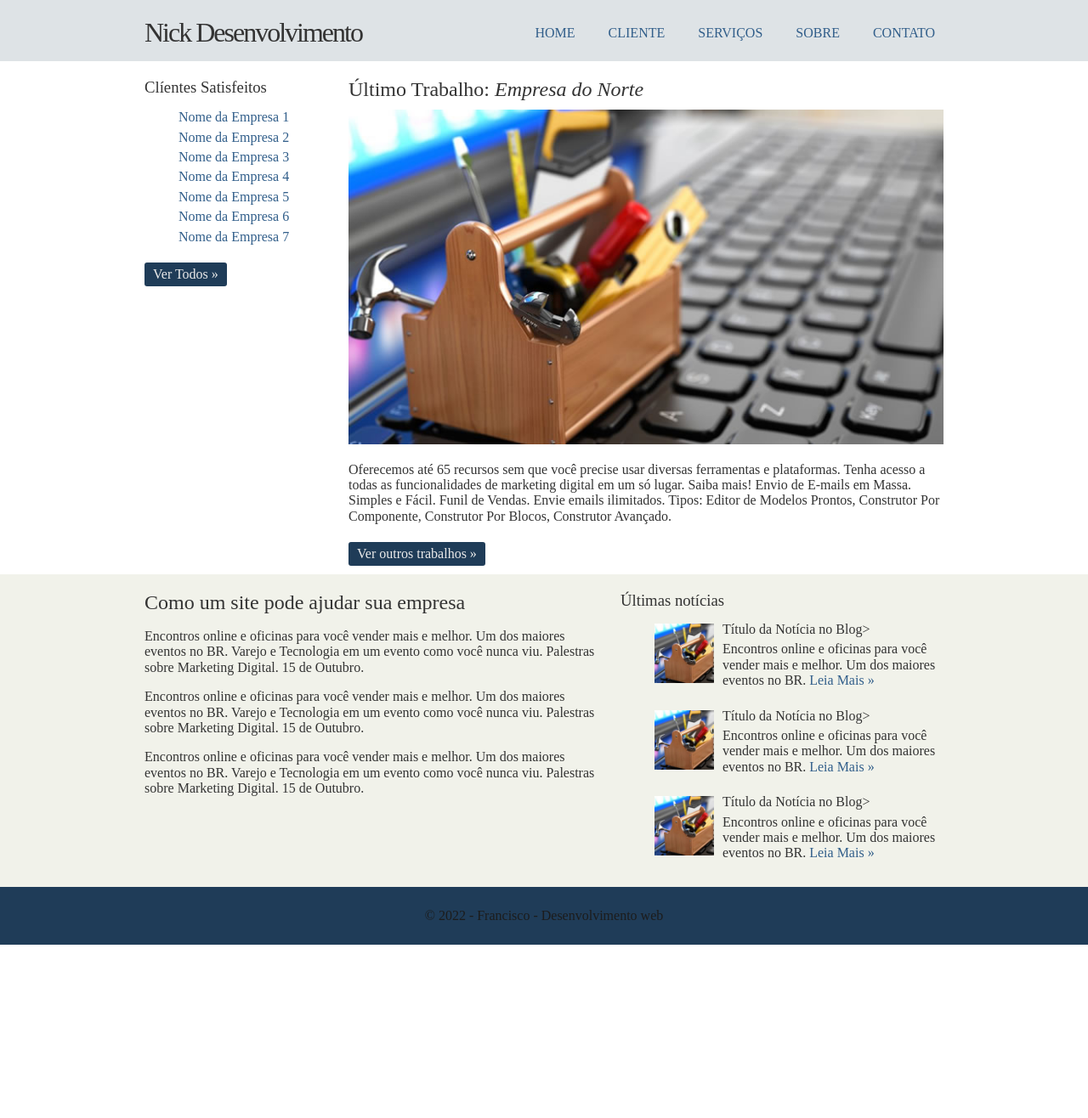
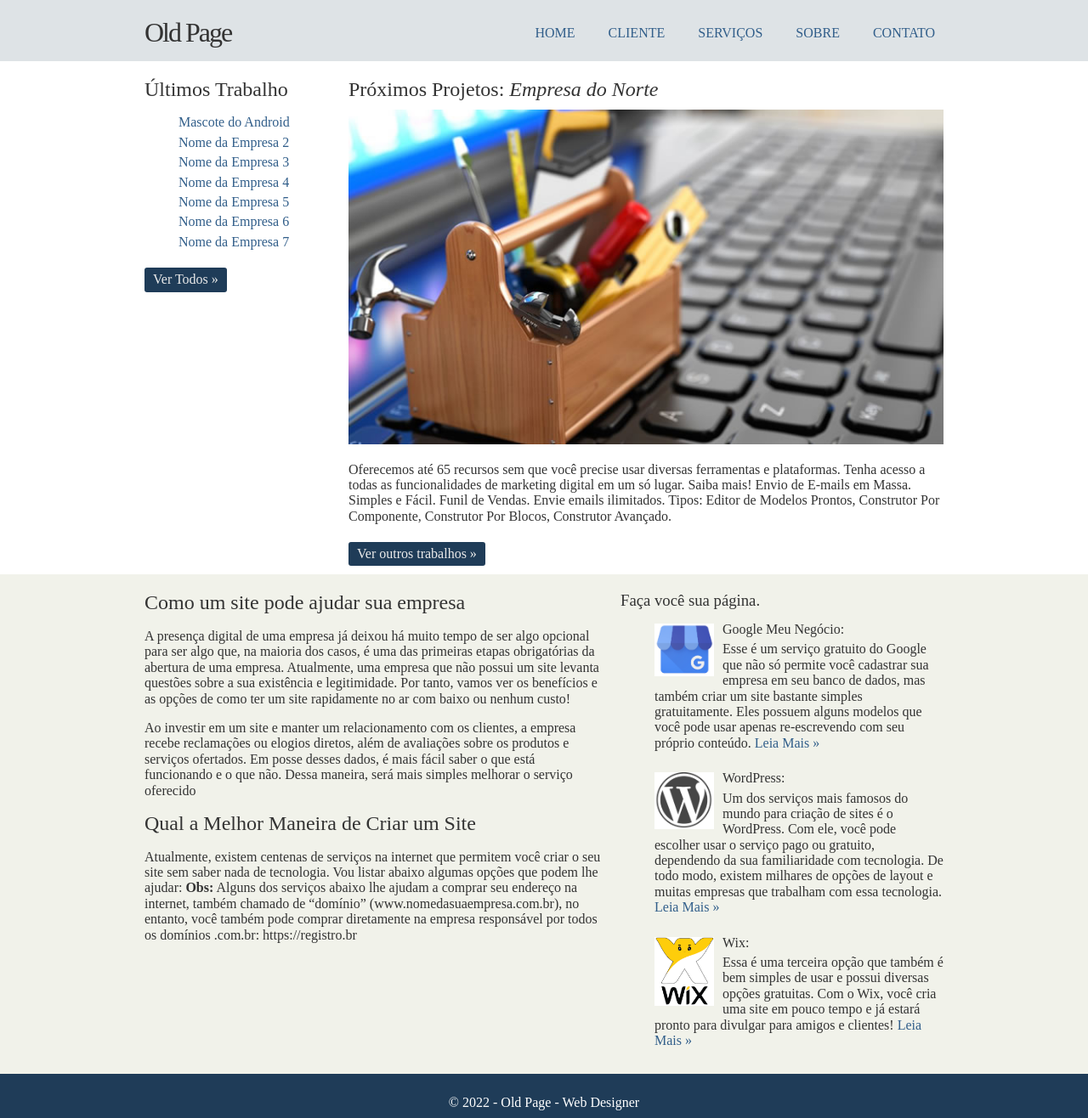
Before and after one commit to jrjrjuquia/oldpages, a plain HTML site: page index.html in a window 1280 px wide. Shown: the whole page at 85% size. Before the commit the page ends 1112 px from the top, so only its background shows below. Drawn offline with Linux system fonts and the light colour scheme; a script that the page names is missing; a web font is replaced by a local one.

Commit message:
atualização 07/05/2022

```diff
--- a/css/estilo.css
+++ b/css/estilo.css
@@ -107,6 +107,7 @@ img{
 	background: #dee3e6;
 }
 h1.logo{
+	font-size: 2em;
 	font-weight: 300;
 	color: 315e8a;
 	letter-spacing: -2px;
@@ -116,7 +117,7 @@ h1.logo{
 }
 .footer{
 	background: #1f3c58;
-	color: #1c1c1c;
+	color: white;
 	padding: 20px 0;
 	text-align: center;
 	font-weight: 100;
--- a/index.html
+++ b/index.html
@@ -3,17 +3,18 @@
 <html lang="pt-br">
 	<head>
 		<meta charset="utf-8"/>
-			<title>Nick - Desenvolvimento web</title>
+			<title>Old Page</title>
 			<link rel="stylesheet" href="css/normalize.css"/>
 			<link href = "https: //fonts.googleapis.com/css2? family = Consolador + Pincel & family = Roboto + Condensado: ital, wght @ 1,300; 1,400; 1,700 &família = Roboto + Mono: ital, peso @ 0,100; 0,200; 0,400; 0,600; 0,700; 1,300; 1.500; 1.600 & display = swap "rel =" stylesheet" />
 			<link rel="stylesheet" href="css/estilo.css"/>
+			<link rel="shortcut icon" href="img/favicon-16x16.png" type="image/x-icon">
 	</head>
 	<body>
 		<div class="header">
 			<div class="linha">
 			<header>
 				<div class="coluna col4">
-					<h1 class="logo">Nick Desenvolvimento</h1>
+					<h1 class="logo">Old Page</h1>
 				</div>
 				<div class="coluna col8">
 					<nav>
@@ -32,9 +33,9 @@
 		<div class="linha">
 			<section>
 				<div class="coluna col3 siderbar">
-					<h3>Clíentes Satisfeitos</h3>
+					<h2>Últimos Trabalho</h2>
 					<ul class="sem-marcador sem-padding">
-						<li><a href="">Nome da Empresa 1</a></li>
+						<li><a href="https://jrjrjuquia.github.io/html-css/exercicios/ex021des/index.html" target="_blank">Mascote do Android</a></li>
 						<li><a href="">Nome da Empresa 2</a></li>
 						<li><a href="">Nome da Empresa 3</a></li>
 						<li><a href="">Nome da Empresa 4</a></li>
@@ -46,8 +47,9 @@
 					<a href="cliente.html" class="botao">Ver Todos &raquo;</a>
 				</div>
 				<div class="coluna col9">
-					<h2>Último Trabalho: <em>Empresa do Norte</em></h2>
+					<h2>Próximos Projetos: <em>Empresa do Norte</em></h2>
 					<img src="img/thumb-grande.jpg" alt=""/>
+
 					<p>Oferecemos até 65 recursos sem que você precise usar diversas ferramentas e plataformas. Tenha acesso a todas as funcionalidades de marketing digital em um só lugar. Saiba mais! Envio de E-mails em Massa. Simples e Fácil. Funil de Vendas. Envie emails ilimitados. Tipos: Editor de Modelos Prontos, Construtor Por Componente, Construtor Por Blocos, Construtor Avançado.</p>
 					<a href="clientes.html" class="botao">Ver outros trabalhos &raquo;</a>
 				</div>
@@ -58,28 +60,31 @@
 				<div class="coluna col7">
 					<section>
 						<h2>Como um site pode ajudar sua empresa</h2>
-						<p>Encontros online e oficinas para você vender mais e melhor. Um dos maiores eventos no BR. Varejo e Tecnologia em um evento como você nunca viu. Palestras sobre Marketing Digital. 15 de Outubro.</p>
-						<p>Encontros online e oficinas para você vender mais e melhor. Um dos maiores eventos no BR. Varejo e Tecnologia em um evento como você nunca viu. Palestras sobre Marketing Digital. 15 de Outubro.</p>
-						<p>Encontros online e oficinas para você vender mais e melhor. Um dos maiores eventos no BR. Varejo e Tecnologia em um evento como você nunca viu. Palestras sobre Marketing Digital. 15 de Outubro.</p>
+						<p>A presença digital de uma empresa já deixou há muito tempo de ser algo opcional para ser algo que, na maioria dos casos, é uma das primeiras etapas obrigatórias da abertura de uma empresa. Atualmente, uma empresa que não possui um site levanta questões sobre a sua existência e legitimidade. Por tanto, vamos ver os benefícios e as opções de como ter um site rapidamente no ar com baixo ou nenhum custo!</p>
+						<p>Ao investir em um site e manter um relacionamento com os clientes, a empresa recebe reclamações ou elogios diretos, além de avaliações sobre os produtos e serviços ofertados. Em posse desses dados, é mais fácil saber o que está funcionando e o que não. Dessa maneira, será mais simples melhorar o serviço oferecido</p>
+						<h2>Qual a Melhor Maneira de Criar um Site</h2>
+						<p>Atualmente, existem centenas de serviços na internet que permitem você criar o seu site sem saber nada de tecnologia. Vou listar abaixo algumas opções que podem lhe ajudar:
+
+							<strong>Obs:</strong> Alguns dos serviços abaixo lhe ajudam a comprar seu endereço na internet, também chamado de “domínio” (www.nomedasuaempresa.com.br), no entanto, você também pode comprar diretamente na empresa responsável por todos os domínios .com.br: https://registro.br</p>
 					</section>
 				</div>
 				<div class="coluna col5">
-				<h3>Últimas notícias</h3>
+				<h3>Faça você sua página.</h3>
 				<ul class="sem-marcador sem-padding noticias">
 					<li>
-						<img src="img/thumb-pequena.jpg" alt="" />
-						<h4>Título da Notícia no Blog></h4>
-						<p>Encontros online e oficinas para você vender mais e melhor. Um dos maiores eventos no BR. <a href="">Leia Mais &raquo;</a></p>
+						<img src="img/google negocio.png" alt="" />
+						<h4>Google Meu Negócio:</h4>
+						<p> Esse é um serviço gratuito do Google que não só permite você cadastrar sua empresa em seu banco de dados, mas também criar um site bastante simples gratuitamente. Eles possuem alguns modelos que você pode usar apenas re-escrevendo com seu próprio conteúdo. <a href="https://www.google.com.br/intl/pt-BR/business/">Leia Mais &raquo;</a></p>
 					</li>
 					<li>
-						<img src="img/thumb-pequena.jpg" alt="" />
-						<h4>Título da Notícia no Blog></h4>
-						<p>Encontros online e oficinas para você vender mais e melhor. Um dos maiores eventos no BR. <a href="">Leia Mais &raquo;</a></p>
+						<img src="img/wordpress.png" alt="" />
+						<h4>WordPress:</h4>
+						<p>Um dos serviços mais famosos do mundo para criação de sites é o WordPress. Com ele, você pode escolher usar o serviço pago ou gratuito, dependendo da sua familiaridade com tecnologia. De todo modo, existem milhares de opções de layout e muitas empresas que trabalham com essa tecnologia. <a href="https://wordpress.com/pt-br/">Leia Mais &raquo;</a></p>
 					</li>
 					<li>
-						<img src="img/thumb-pequena.jpg" alt="" />
-						<h4>Título da Notícia no Blog></h4>
-						<p>Encontros online e oficinas para você vender mais e melhor. Um dos maiores eventos no BR. <a href="">Leia Mais &raquo;</a></p>
+						<img src="img/wix.png" alt="" />
+						<h4>Wix:</h4>
+						<p>Essa é uma terceira opção que também é bem simples de usar e possui diversas opções gratuitas. Com o Wix, você cria uma site em pouco tempo e já estará pronto para divulgar para amigos e clientes! <a href="https://pt.wix.com/">Leia Mais &raquo;</a></p>
 					</li>
 				</ul>
 			</div>
@@ -88,7 +93,7 @@
 			<div class="linha">
 				<footer>
 					<div class="coluna col12">
-						<span>&copy; 2022 - Francisco - Desenvolvimento web </span>
+						<span>&copy; 2022 - Old Page - Web Designer </span>
 				</footer>
 				<script src="script.js"></script>
 
```
Also changed, not shown: img/favicon-16x16.png (added), img/google negocio.png (added), img/wix.png (added), img/wordpress.png (added).
